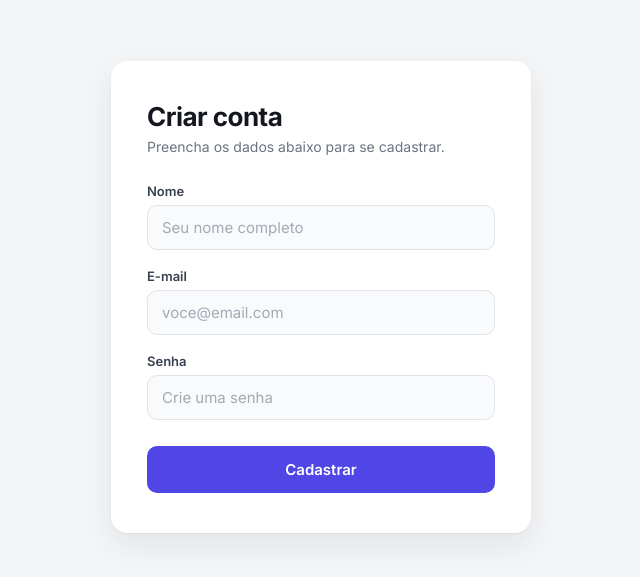
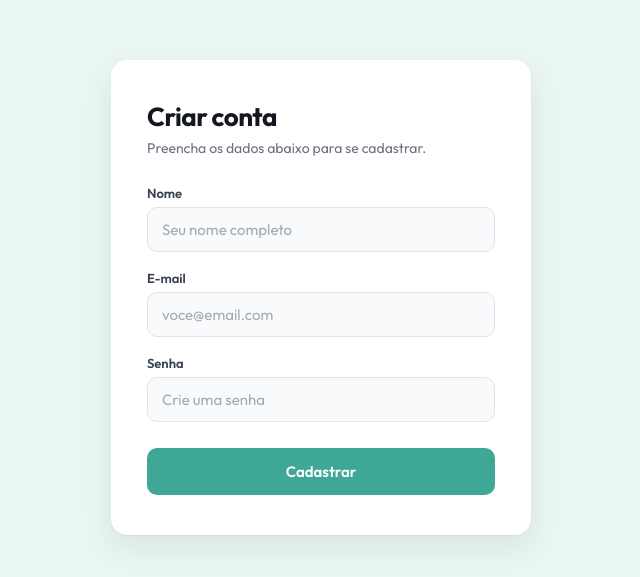
Before and after one commit to andreeerod/curso_ebac_frontend, a plain HTML site: page index.html in a window 1280 px wide. Shown: the part 103-680 px from the top of the page, without its empty margins (319-959 px from the left). Drawn offline with Linux system fonts and the light colour scheme.

Commit message:
Troca a fonte para Outfit e a paleta para verde-água

```diff
--- a/index.html
+++ b/index.html
@@ -6,7 +6,7 @@
     <title>Formulário de Cadastro</title>
     <link rel="preconnect" href="https://fonts.googleapis.com">
     <link rel="preconnect" href="https://fonts.gstatic.com" crossorigin>
-    <link href="https://fonts.googleapis.com/css2?family=Inter:wght@400;500;600;700&display=swap" rel="stylesheet">
+    <link href="https://fonts.googleapis.com/css2?family=Outfit:wght@400;500;600;700&display=swap" rel="stylesheet">
     <style>
         * { box-sizing: border-box; margin: 0; padding: 0; }
 
@@ -16,8 +16,8 @@
             align-items: center;
             justify-content: center;
             padding: 24px;
-            font-family: "Inter", system-ui, sans-serif;
-            background: #f4f5f7;
+            font-family: "Outfit", system-ui, sans-serif;
+            background: #eaf6f4;
             color: #14171f;
         }
 
@@ -61,8 +61,8 @@
         input:focus {
             outline: none;
             background: #fff;
-            border-color: #4f46e5;
-            box-shadow: 0 0 0 4px rgba(79, 70, 229, .15);
+            border-color: #3fa796;
+            box-shadow: 0 0 0 4px rgba(143, 211, 200, .45);
         }
 
         button {
@@ -73,14 +73,14 @@
             font-size: 15px;
             font-weight: 600;
             color: #fff;
-            background: #4f46e5;
+            background: #3fa796;
             border: 0;
             border-radius: 10px;
             cursor: pointer;
             transition: background .15s, transform .1s;
         }
 
-        button:hover { background: #4338ca; }
+        button:hover { background: #329181; }
         button:active { transform: scale(.985); }
 
         @media (max-width: 480px) {
```
